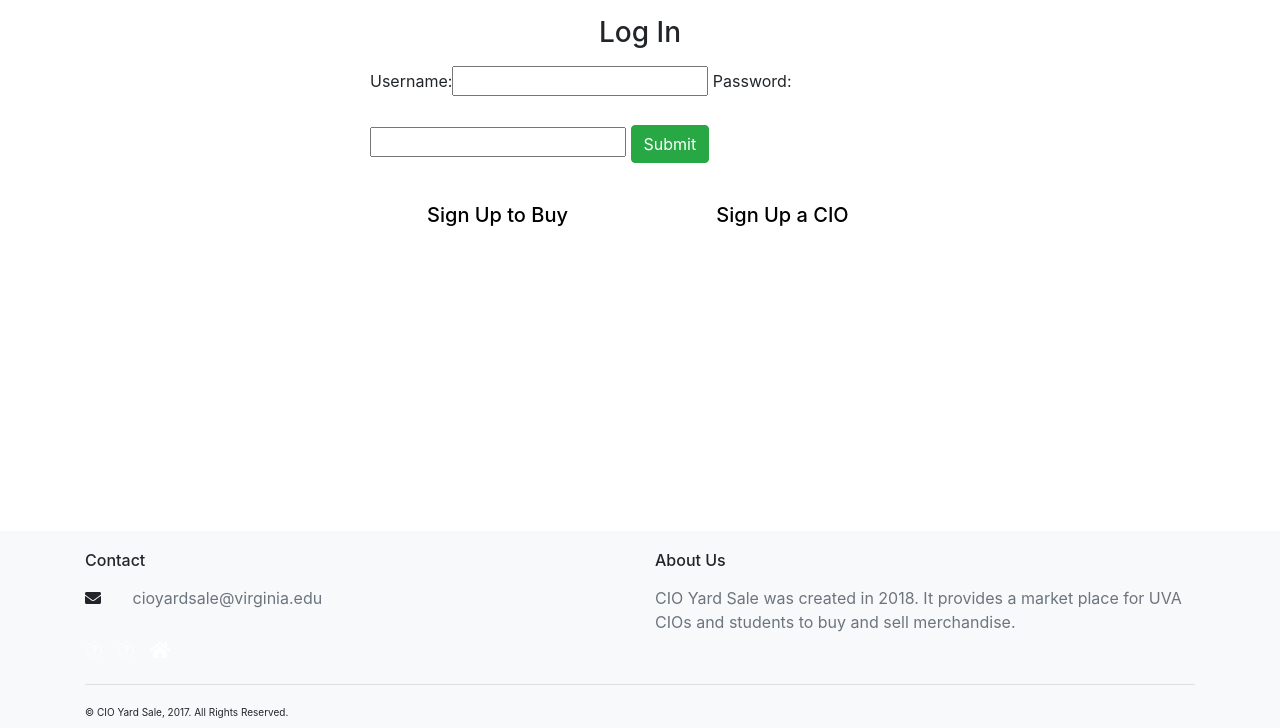
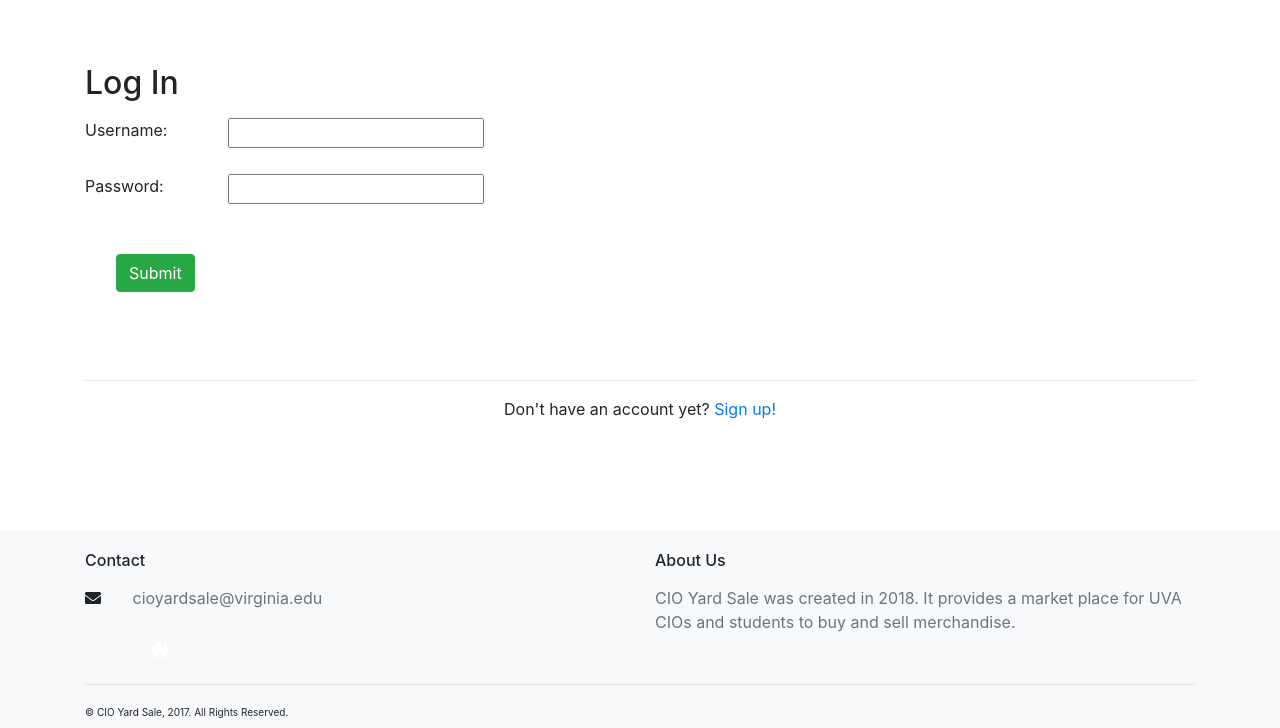
Before and after one commit to aidanlanden22/CioYardSale_public, a Django app: page /login/ in a window 1280 px wide. Shown: the part 72-800 px from the top of the page. Run offline with Django 3.2, Linux system fonts and the light colour scheme; some libraries are stand-ins or nearby versions.

Commit message:
updated the styling

```diff
--- a/web/frontend/forms.py
+++ b/web/frontend/forms.py
@@ -29,10 +29,10 @@
     ('G', 'Good'),
     ('S', 'Service'),
     )
-	g_or_s = forms.ChoiceField(choices=GOOD_OR_SERVICE)
+	g_or_s = forms.ChoiceField(choices=GOOD_OR_SERVICE, label="Good or Service")
 	title = forms.CharField(required=True)
 	price = forms.DecimalField(max_digits=6, decimal_places=2)
-	description = forms.CharField(required=True)
+	description = forms.CharField(required=True, widget=forms.Textarea(attrs={'rows': 4, 'cols': 40}))
 	quantity = forms.IntegerField(required=True)
 
 FIRSTYEAR = 'FIRST'
--- a/web/frontend/templates/login.html
+++ b/web/frontend/templates/login.html
@@ -10,29 +10,41 @@
   {% endif %}
   <div class="row">
     <div class="col-md-12">
-      <div class="row">
-        <div class="col-md-6 offset-3">
-          <h3 class="text-center my-3">Log In</h3>
+      <div class="row my-5">
+        <div class="col-md-6">
+          <h2 class="my-3">Log In</h2>
           {% if user.is_authenticated %}
               <br>
               <a class="btn btn-danger btn-md mb-4" href="{% url 'logout' %}">Logout</a>
           {% else %}
               <form method="POST"> {% csrf_token %}
-                  {{ login_form.as_table }}
-                  <button class="btn btn-success btn-md my-4" type="submit">Submit</button>
+                  {% for field in login_form %}
+                    <div class="row">
+                      <div class="col-3">
+                        <div class="form-group">
+                            <label>{{ field.label_tag }}</label>
+                        </div>
+                      </div>
+                      <div class="col-6">
+                        <div class="form-group">
+                            <label>{{ field }}</label>
+                        </div>
+                      </div>
+                    </div>
+                  {% endfor %}
+                  <div class="col-3 mx-3">
+                    <button class="btn btn-success btn-md my-4" type="submit">Submit</button>
+                  </div>
               </form>
           {% endif %}
         </div>
       </div>
     </div>
   </div>
-
+  <hr>
   <div class="row my-3">
-    <div class="col-md-3 offset-3 text-center">
-      <a href="{% url 'signup_user' %}" style="color: black;"><h5> Sign Up to Buy </h5></a>
-    </div>
-    <div class="col-md-3 text-center">
-      <a href="#" style="color: black;"><h5> Sign Up a CIO </h5></a>
+    <div class="col-md-12 text-center">
+      <p>Don't have an account yet? <a href="{% url 'signup_user' %}">Sign up!</a></p>
     </div>
   </div>
 
--- a/web/frontend/templates/signup.html
+++ b/web/frontend/templates/signup.html
@@ -37,9 +37,8 @@
             {{ form.year }}
         </div>
     </div>
-    <br>
-    <div align="center">
-    <button type="submit" id="signup">Sign Up</button>
+    <div class="mx-5">
+      <button type="submit" id="signup" class="btn btn-success">Sign Up</button>
     </div>
 </form>
 </div>
```
Also changed, not shown: web/frontend/templates/commodity/createcommodity.html (+15 -2 lines).
